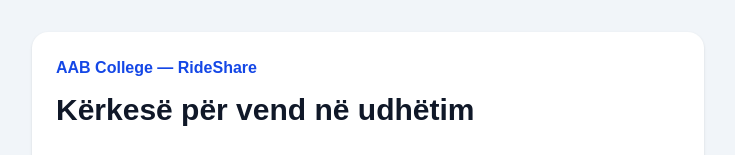
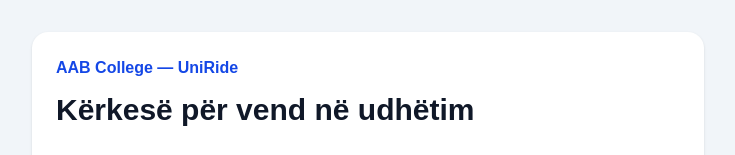
Before and after one commit to fjollaibishaj-dev/rideshare-mobile, a Next.js app: page /udhetimi/1/kerkesa in a window 1280 px wide. Shown: the top 155 px of the page, without its empty margins (272-1007 px from the left). Built offline with nearby package versions, Linux system fonts and the light colour scheme.

Commit message:
Rregullo faqen e kerkeses

```diff
--- a/app/udhetimi/[id]/kerkesa/page.tsx
+++ b/app/udhetimi/[id]/kerkesa/page.tsx
@@ -1,7 +1,4 @@
-
 import Link from "next/link";
-
-export const instant = false;
 
 type Props = {
   params: Promise<{ id: string }>;
@@ -14,7 +11,7 @@ export default async function KerkesaPage({ params }: Props) {
     <main className="min-h-screen bg-slate-100 p-8 text-gray-900">
       <div className="mx-auto max-w-2xl rounded-2xl bg-white p-6 shadow">
         <p className="font-semibold text-blue-700">
-          AAB College — RideShare
+          AAB College — UniRide
         </p>
 
         <h1 className="mt-3 text-3xl font-bold">
```
